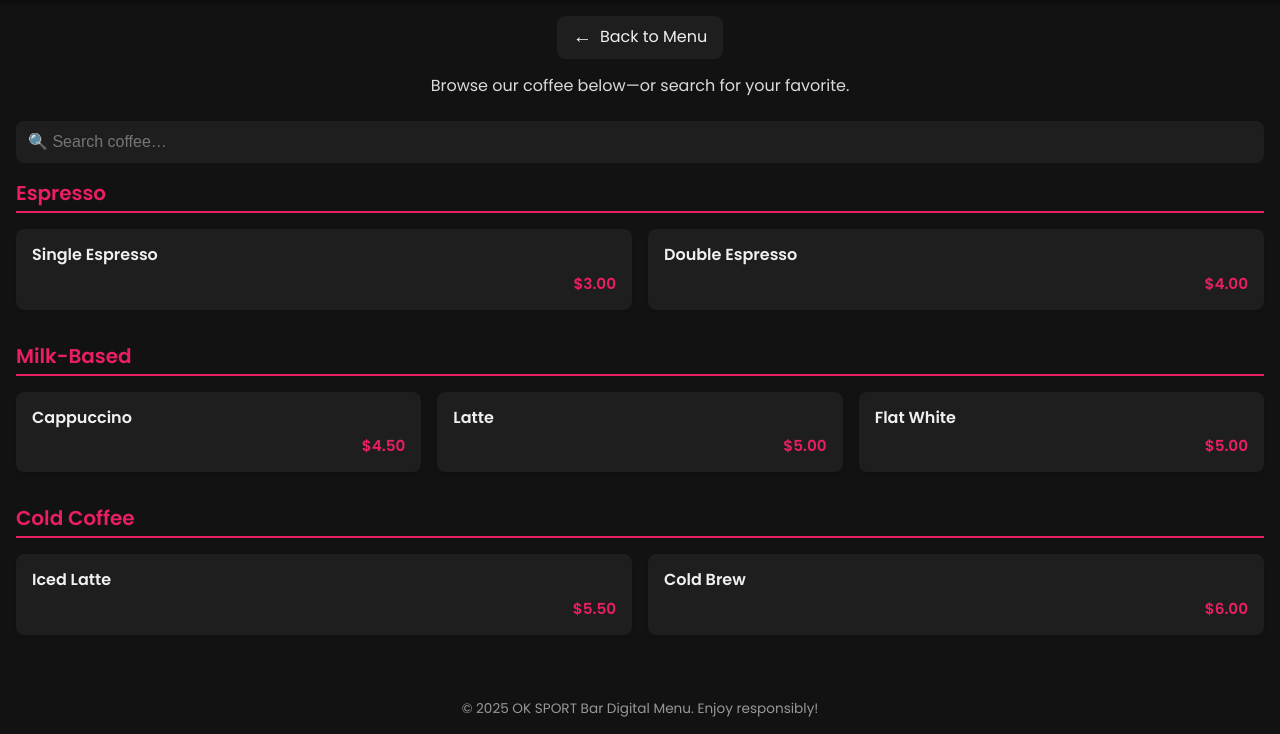
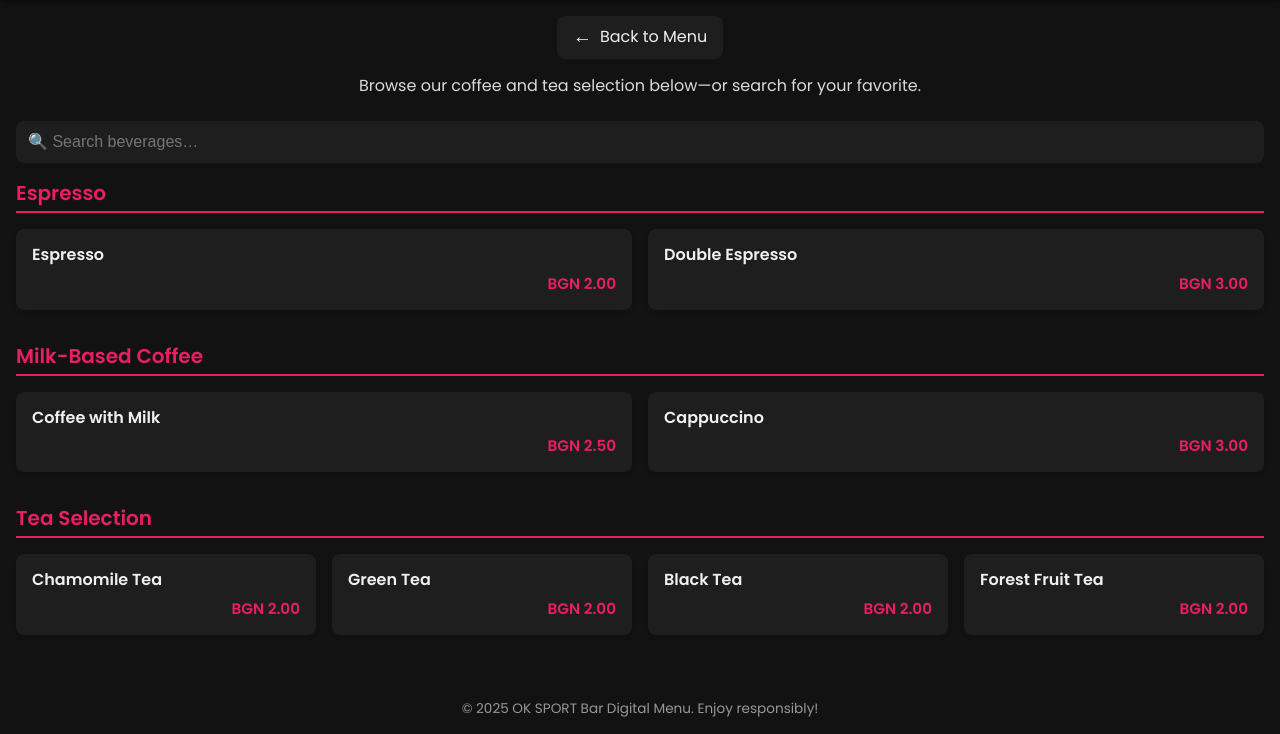
Before and after one commit to RobSunnn/bar-menu, a plain HTML site: page coffee.html in a window 1280 px wide. Shown: the part 71-805 px from the top of the page. Drawn offline with nearby package versions, Linux system fonts and the light colour scheme.

Commit message:
Made the coffee page with real data

```diff
--- a/coffee.html
+++ b/coffee.html
@@ -16,133 +16,91 @@
     <div class="splash-text" style="font-size: 8em">☕</div>
 </div>
 <header>
-    <!-- Language toggle (left) -->
     <button id="langToggle" class="toggle-btn" aria-label="Toggle language">EN</button>
-    <h1 data-i18n-key=""> ☕ </h1>
-    <!-- Centered title -->
-    <h1 data-i18n-key="coffee">Coffee</h1>
-    <!-- Theme toggle (right) -->
+    <h1>☕ Coffee & Tea</h1>
     <button id="themeToggle" class="toggle-btn" aria-label="Toggle theme">🌞</button>
 </header>
 
-<!-- Back button -->
 <a href="index.html" class="back-btn">
     <span class="arrow">←</span>
     <span data-i18n-key="backToMenu">Back to Menu</span>
 </a>
 
 <main>
-    <!-- Intro text -->
-    <p class="intro" data-i18n-key="coffeeIntro">
-        Browse our coffee below—or search for your favorite.
-    </p>
+    <p class="intro">Browse our coffee and tea selection below—or search for your favorite.</p>
 
-    <!-- Live search -->
     <input
             type="search"
             id="menuSearch"
-            data-i18n-key="searchCoffee"
-            placeholder="🔍 Search coffee…"
+            placeholder="🔍 Search beverages…"
     />
 
     <!-- Espresso category -->
     <section class="category">
-
-        <h2 data-i18n-key="espresso">Espresso</h2>
+        <h2>Espresso</h2>
         <div class="item-list">
-            <div class="item"
-                 data-name="Espresso"
-                 data-img="images/bacardi-rum.jpg"
-                 data-desc="Really good coffee."
-                 data-price="$3.00">
-                <span class="item-name" data-i18n-key="itemSingleEspresso">Single Espresso</span>
-                <span class="price">$3.00</span>
+            <div class="item" data-name="Espresso" data-img="" data-desc="Rich espresso shot." data-price="BGN 2.00">
+                <span class="item-name">Espresso</span>
+                <span class="price">BGN 2.00</span>
             </div>
-            <div class="item"
-                 data-name="Double Espresso"
-                 data-img="images/bacardi-rum.jpg"
-                 data-desc="Cool big coffee."
-                 data-price="$4.00">
-                <span class="item-name" data-i18n-key="itemDoubleEspresso">Double Espresso</span>
-                <span class="price">$4.00</span>
+            <div class="item" data-name="Double Espresso" data-img="" data-desc="Double shot of rich espresso." data-price="BGN 3.00">
+                <span class="item-name">Double Espresso</span>
+                <span class="price">BGN 3.00</span>
             </div>
         </div>
-
     </section>
 
     <!-- Milk-Based category -->
     <section class="category">
-        <h2 data-i18n-key="milkBased">Milk-Based</h2>
+        <h2>Milk-Based Coffee</h2>
         <div class="item-list">
-            <div class="item"
-                 data-name="Cappuccino"
-                 data-img="images/bacardi-rum.jpg"
-                 data-desc="Coolest cappuccino."
-                 data-price="$4.50">
-                <span class="item-name" data-i18n-key="itemCappuccino">Cappuccino</span>
-                <span class="price">$4.50</span>
+            <div class="item" data-name="Coffee with Milk" data-img="" data-desc="Smooth coffee blended with fresh milk." data-price="BGN 2.50">
+                <span class="item-name">Coffee with Milk</span>
+                <span class="price">BGN 2.50</span>
             </div>
-            <div class="item"
-                 data-name="Latte"
-                 data-img="images/bacardi-rum.jpg"
-                 data-desc="Cool big coffee."
-                 data-price="$4.00">
-                <span class="item-name" data-i18n-key="itemLatte">Latte</span>
-                <span class="price">$5.00</span>
-            </div>
-            <div class="item"
-                 data-name="Flat White"
-                 data-img="images/bacardi-rum.jpg"
-                 data-desc="Cool big coffee."
-                 data-price="$5.00">
-                <span class="item-name" data-i18n-key="itemFlatWhite">Flat White</span>
-                <span class="price">$5.00</span>
+            <div class="item" data-name="Cappuccino" data-img="" data-desc="Classic cappuccino with steamed milk foam." data-price="BGN 3.00">
+                <span class="item-name">Cappuccino</span>
+                <span class="price">BGN 3.00</span>
             </div>
         </div>
     </section>
 
-    <!-- Cold Coffee category -->
+    <!-- Tea category -->
     <section class="category">
-        <h2 data-i18n-key="coldCoffee">Cold Coffee</h2>
+        <h2>Tea Selection</h2>
         <div class="item-list">
-            <div class="item"
-                 data-name="Iced Latte"
-                 data-img="images/bacardi-rum.jpg"
-                 data-desc="Cool big coffee."
-                 data-price="$5.50">
-                <span class="item-name" data-i18n-key="itemIcedLatte">Iced Latte</span>
-                <span class="price">$5.50</span>
+            <div class="item" data-name="Chamomile Tea" data-img="" data-desc="Relaxing chamomile herbal tea." data-price="BGN 2.00">
+                <span class="item-name">Chamomile Tea</span>
+                <span class="price">BGN 2.00</span>
             </div>
-            <div class="item"
-                 data-name="Iced Latte"
-                 data-img="images/bacardi-rum.jpg"
-                 data-desc="Cool big coffee."
-                 data-price="$5.50">
-                <span class="item-name" data-i18n-key="itemColdBrew">Cold Brew</span>
-                <span class="price">$6.00</span>
+            <div class="item" data-name="Green Tea" data-img="" data-desc="Refreshing green tea." data-price="BGN 2.00">
+                <span class="item-name">Green Tea</span>
+                <span class="price">BGN 2.00</span>
+            </div>
+            <div class="item" data-name="Black Tea" data-img="" data-desc="Bold and robust black tea." data-price="BGN 2.00">
+                <span class="item-name">Black Tea</span>
+                <span class="price">BGN 2.00</span>
+            </div>
+            <div class="item" data-name="Forest Fruit Tea" data-img="" data-desc="Fruity and aromatic forest fruit tea." data-price="BGN 2.00">
+                <span class="item-name">Forest Fruit Tea</span>
+                <span class="price">BGN 2.00</span>
             </div>
         </div>
     </section>
+
 </main>
 
 <footer>
-    <span data-i18n-key="footerText">
-      &copy; 2025 OK SPORT Bar Digital Menu. Enjoy responsibly!
-    </span>
+    <span>&copy; 2025 OK SPORT Bar Digital Menu. Enjoy responsibly!</span>
 </footer>
 
-<!-- Fuse.js for fuzzy search -->
 <script src="https://cdn.jsdelivr.net/npm/fuse.js@6.6.2/dist/fuse.min.js"></script>
-<!-- Shared behavior: theme toggle, language, search -->
 <script src="main.js"></script>
-<!-- Item-modal logic -->
 <script src="modal.js"></script>
-<!-- Shared Info Modal -->
+
 <div id="itemModal" class="modal" role="dialog" aria-modal="true" aria-hidden="true">
     <div class="modal-content">
         <button class="close-btn" aria-label="Close info">×</button>
-
-        <!-- ← Prev button -->
         <button class="nav-btn prev-btn" aria-label="Previous item">←</button>
 
         <img id="modalImage" src="" alt="" />
@@ -150,7 +108,6 @@
         <p id="modalDesc"></p>
         <p id="modalPrice" class="price"></p>
 
-        <!-- Next → button -->
         <button class="nav-btn next-btn" aria-label="Next item">→</button>
     </div>
 </div>
```
